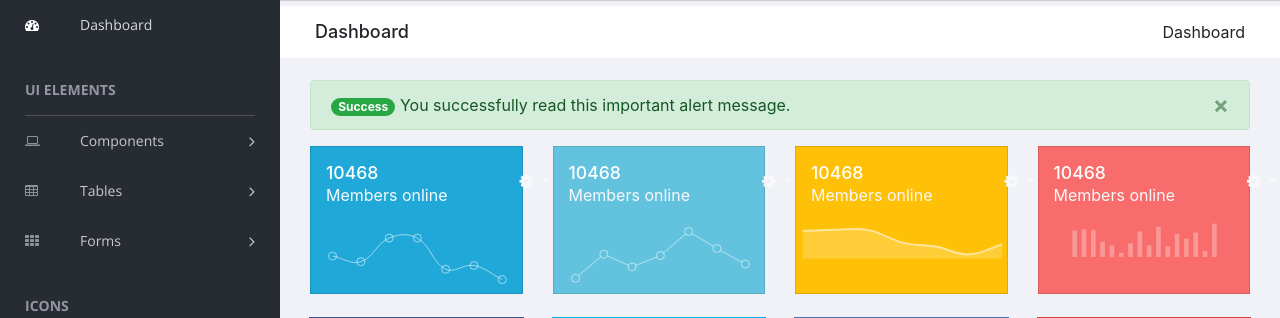
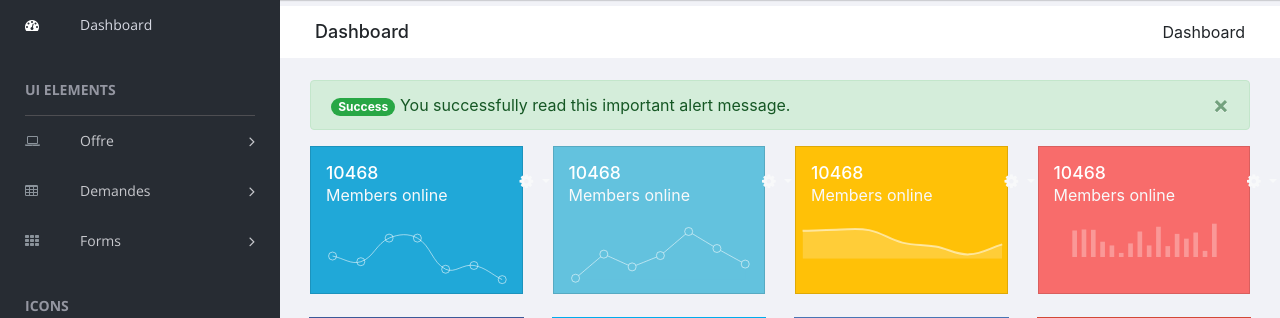
Before and after one commit to Shidory/Job-Portal, a CodeIgniter app: a page that uses application/views/home.php in a window 1280 px wide. Shown: the part 69-387 px from the top of the page. Run offline with CodeIgniter, Linux system fonts and the light colour scheme; some libraries are stand-ins or nearby versions.

Commit message:
[UPDATE] organisation

```diff
--- a/application/views/home.php
+++ b/application/views/home.php
@@ -10,22 +10,22 @@
 <head>
     <meta charset="utf-8">
     <meta http-equiv="X-UA-Compatible" content="IE=edge">
-    <title>Sufee Admin - HTML5 Admin Template</title>
+    <title>JobPortal</title>
     <meta name="description" content="Sufee Admin - HTML5 Admin Template">
     <meta name="viewport" content="width=device-width, initial-scale=1">
 
     <link rel="apple-touch-icon" href="apple-icon.png">
     <link rel="shortcut icon" href="favicon.ico">
 
-    <link rel="stylesheet" href="vendors/bootstrap/dist/css/bootstrap.min.css">
-    <link rel="stylesheet" href="vendors/font-awesome/css/font-awesome.min.css">
-    <link rel="stylesheet" href="vendors/themify-icons/css/themify-icons.css">
-    <link rel="stylesheet" href="vendors/flag-icon-css/css/flag-icon.min.css">
-    <link rel="stylesheet" href="vendors/selectFX/css/cs-skin-elastic.css">
-    <link rel="stylesheet" href="vendors/jqvmap/dist/jqvmap.min.css">
+    <link rel="stylesheet" href="<?= base_url(); ?>vendors/bootstrap/dist/css/bootstrap.min.css">
+    <link rel="stylesheet" href="<?= base_url(); ?>vendors/font-awesome/css/font-awesome.min.css">
+    <link rel="stylesheet" href="<?= base_url(); ?>vendors/themify-icons/css/themify-icons.css">
+    <link rel="stylesheet" href="<?= base_url(); ?>vendors/flag-icon-css/css/flag-icon.min.css">
+    <link rel="stylesheet" href="<?= base_url(); ?>vendors/selectFX/css/cs-skin-elastic.css">
+    <link rel="stylesheet" href="<?= base_url(); ?>vendors/jqvmap/dist/jqvmap.min.css">
 
 
-    <link rel="stylesheet" href="assets/css/style.css">
+    <link rel="stylesheet" href="<?= base_url(); ?>assets/css/style.css">
 
     <link href='https://fonts.googleapis.com/css?family=Open+Sans:400,600,700,800' rel='stylesheet' type='text/css'>
 
@@ -54,7 +54,7 @@
                     </li>
                     <h3 class="menu-title">UI elements</h3><!-- /.menu-title -->
                     <li class="menu-item-has-children dropdown">
-                        <a href="#" class="dropdown-toggle" data-toggle="dropdown" aria-haspopup="true" aria-expanded="false"> <i class="menu-icon fa fa-laptop"></i>Components</a>
+                        <a href="#" class="dropdown-toggle" data-toggle="dropdown" aria-haspopup="true" aria-expanded="false"> <i class="menu-icon fa fa-laptop"></i>Offre</a>
                         <ul class="sub-menu children dropdown-menu">
                             <li><i class="fa fa-puzzle-piece"></i><a href="ui-buttons.html">Buttons</a></li>
                             <li><i class="fa fa-id-badge"></i><a href="ui-badges.html">Badges</a></li>
@@ -70,7 +70,7 @@
                         </ul>
                     </li>
                     <li class="menu-item-has-children dropdown">
-                        <a href="#" class="dropdown-toggle" data-toggle="dropdown" aria-haspopup="true" aria-expanded="false"> <i class="menu-icon fa fa-table"></i>Tables</a>
+                        <a href="#" class="dropdown-toggle" data-toggle="dropdown" aria-haspopup="true" aria-expanded="false"> <i class="menu-icon fa fa-table"></i>Demandes</a>
                         <ul class="sub-menu children dropdown-menu">
                             <li><i class="fa fa-table"></i><a href="tables-basic.html">Basic Table</a></li>
                             <li><i class="fa fa-table"></i><a href="tables-data.html">Data Table</a></li>
@@ -669,18 +669,18 @@
 
     <!-- Right Panel -->
 
-    <script src="vendors/jquery/dist/jquery.min.js"></script>
-    <script src="vendors/popper.js/dist/umd/popper.min.js"></script>
-    <script src="vendors/bootstrap/dist/js/bootstrap.min.js"></script>
-    <script src="assets/js/main.js"></script>
+    <script src="<?= base_url(); ?>vendors/jquery/dist/jquery.min.js"></script>
+    <script src="<?= base_url(); ?>vendors/popper.js/dist/umd/popper.min.js"></script>
+    <script src="<?= base_url(); ?>vendors/bootstrap/dist/js/bootstrap.min.js"></script>
+    <script src="<?= base_url(); ?>assets/js/main.js"></script>
 
 
-    <script src="vendors/chart.js/dist/Chart.bundle.min.js"></script>
-    <script src="assets/js/dashboard.js"></script>
-    <script src="assets/js/widgets.js"></script>
-    <script src="vendors/jqvmap/dist/jquery.vmap.min.js"></script>
-    <script src="vendors/jqvmap/examples/js/jquery.vmap.sampledata.js"></script>
-    <script src="vendors/jqvmap/dist/maps/jquery.vmap.world.js"></script>
+    <script src="<?= base_url(); ?>vendors/chart.js/dist/Chart.bundle.min.js"></script>
+    <script src="<?= base_url(); ?>assets/js/dashboard.js"></script>
+    <script src="<?= base_url(); ?>assets/js/widgets.js"></script>
+    <script src="<?= base_url(); ?>vendors/jqvmap/dist/jquery.vmap.min.js"></script>
+    <script src="<?= base_url(); ?>vendors/jqvmap/examples/js/jquery.vmap.sampledata.js"></script>
+    <script src="<?= base_url(); ?>vendors/jqvmap/dist/maps/jquery.vmap.world.js"></script>
     <script>
         (function($) {
             "use strict";
```
